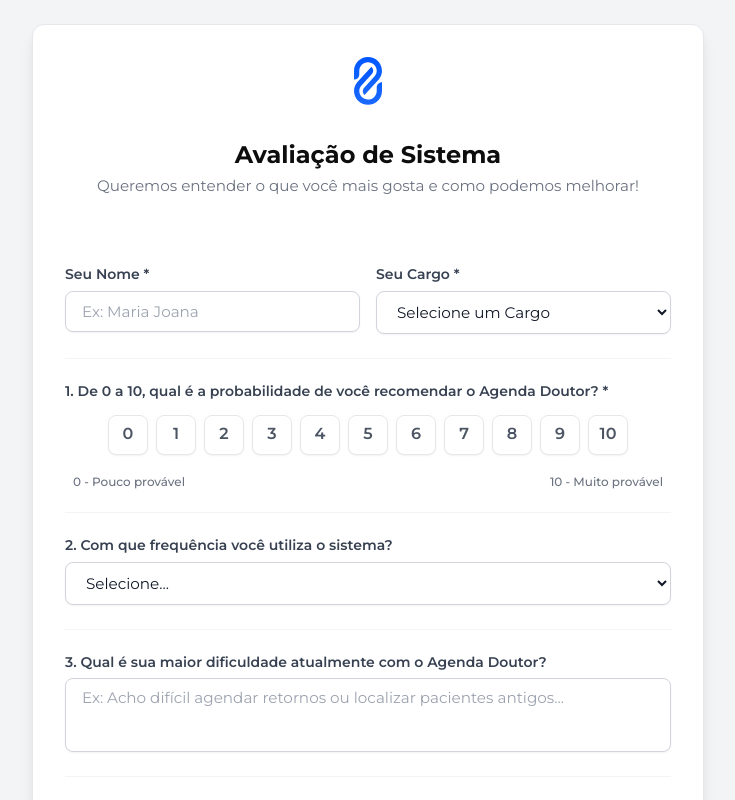
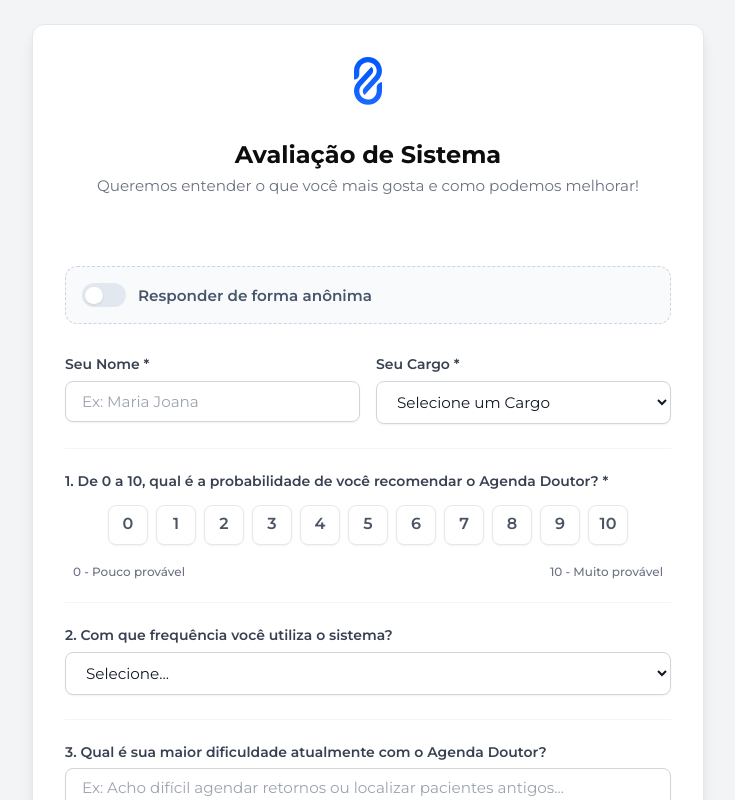
Before and after one commit to GRLtda/lp-agendadoutor, a Vue app: page /questionario in a window 1280 px wide. Shown: the top 800 px of the page, without its empty margins (272-1007 px from the left). Built offline with nearby package versions, Linux system fonts and the light colour scheme; a web font is replaced by a local one.

Commit message:
Anonimo Questionario

```diff
--- a/src/views/SurveyView.vue
+++ b/src/views/SurveyView.vue
@@ -9,6 +9,7 @@
   biggestDifficulty: '',
   favoriteFeature: '',
   usageFrequency: '',
+  isAnonymous: false,
 })
 
 const roles = ['Recepcionista', 'Médica', 'Dono']
@@ -16,7 +17,10 @@
 const submitted = ref(false)
 
 const submitSurvey = async () => {
-  if (!formData.value.name || !formData.value.role || formData.value.npsScore === null) return
+  const { name, role, npsScore, isAnonymous } = formData.value
+
+  if (!isAnonymous && (!name || !role)) return
+  if (npsScore === null) return
 
   isSubmitting.value = true
   try {
@@ -64,7 +68,7 @@
             <path stroke-linecap="round" stroke-linejoin="round" stroke-width="2" d="M5 13l4 4L19 7" />
           </svg>
         </div>
-        <h2 class="title text-success">Muito Obrigado! 💖</h2>
+        <h2 class="title text-success">Muito Obrigado!</h2>
         <p class="subtitle text-center">
            Ficamos muito contentes em ter você usando o sistema Agenda Doutor. Suas respostas são fundamentais para evoluirmos!
         </p>
@@ -77,14 +81,33 @@
           <p class="subtitle">Queremos entender o que você mais gosta e como podemos melhorar!</p>
         </div>
 
-        <div class="form-row">
+        <!-- Modo Anônimo Toggle -->
+        <div class="anonymous-toggle-container">
+          <label class="anonymous-label">
+            <div class="toggle-wrapper">
+              <input
+                type="checkbox"
+                v-model="formData.isAnonymous"
+                class="toggle-input"
+              />
+              <div class="toggle-slider"></div>
+            </div>
+            <span class="toggle-text">Responder de forma anônima</span>
+          </label>
+          <p class="toggle-hint" v-if="formData.isAnonymous">
+            Seus dados de identificação não serão enviados.
+          </p>
+        </div>
+
+        <transition name="fade">
+          <div v-if="!formData.isAnonymous" class="form-row">
             <!-- Nome -->
             <div class="form-group">
               <label class="form-label">Seu Nome *</label>
               <input
                 v-model="formData.name"
                 type="text"
-              required
+                :required="!formData.isAnonymous"
                 class="form-input"
                 placeholder="Ex: Maria Joana"
               />
@@ -95,7 +118,7 @@
               <label class="form-label">Seu Cargo *</label>
               <select
                 v-model="formData.role"
-              required
+                :required="!formData.isAnonymous"
                 class="form-select"
               >
                 <option value="" disabled>Selecione um Cargo</option>
@@ -103,6 +126,7 @@
               </select>
             </div>
           </div>
+        </transition>
 
         <!-- Pergunta 1: NPS -->
         <div class="form-group pt-divider">
@@ -211,6 +235,92 @@
 </template>
 
 <style scoped>
+/* Anonymous Toggle */
+.anonymous-toggle-container {
+  background-color: #f8fafc;
+  border: 1px dashed #cbd5e1;
+  border-radius: 0.75rem;
+  padding: 1rem;
+  margin-bottom: 0.5rem;
+  transition: all 0.3s ease;
+}
+
+.anonymous-label {
+  display: flex;
+  align-items: center;
+  gap: 0.75rem;
+  cursor: pointer;
+  user-select: none;
+}
+
+.toggle-wrapper {
+  position: relative;
+  width: 2.75rem;
+  height: 1.5rem;
+}
+
+.toggle-input {
+  opacity: 0;
+  width: 0;
+  height: 0;
+}
+
+.toggle-slider {
+  position: absolute;
+  cursor: pointer;
+  top: 0;
+  left: 0;
+  right: 0;
+  bottom: 0;
+  background-color: #e2e8f0;
+  transition: .4s;
+  border-radius: 34px;
+}
+
+.toggle-slider:before {
+  position: absolute;
+  content: "";
+  height: 1.1rem;
+  width: 1.1rem;
+  left: 0.2rem;
+  bottom: 0.2rem;
+  background-color: white;
+  transition: .4s;
+  border-radius: 50%;
+  box-shadow: 0 1px 3px rgba(0,0,0,0.1);
+}
+
+.toggle-input:checked + .toggle-slider {
+  background-color: var(--azul-principal);
+}
+
+.toggle-input:checked + .toggle-slider:before {
+  transform: translateX(1.25rem);
+}
+
+.toggle-text {
+  font-size: 0.95rem;
+  font-weight: 600;
+  color: #475569;
+}
+
+.toggle-hint {
+  font-size: 0.75rem;
+  color: #64748b;
+  margin-top: 0.5rem;
+  margin-left: 3.5rem;
+}
+
+/* Transitions */
+.fade-enter-active, .fade-leave-active {
+  transition: opacity 0.3s ease, transform 0.3s ease;
+}
+
+.fade-enter-from, .fade-leave-to {
+  opacity: 0;
+  transform: translateY(-10px);
+}
+
 /* Page & Container */
 .survey-page {
   min-height: 100vh;
```
Lines whose indentation alone changed are shown as unchanged.
